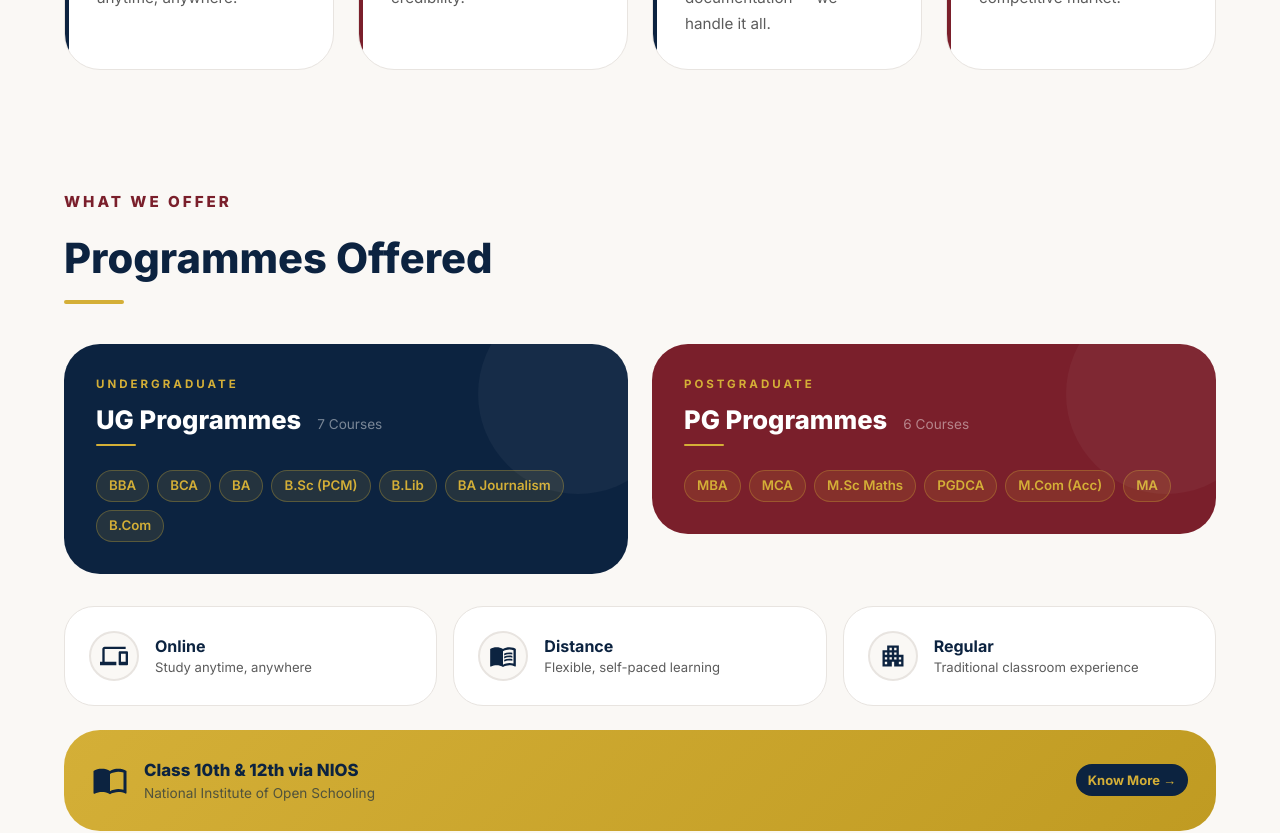
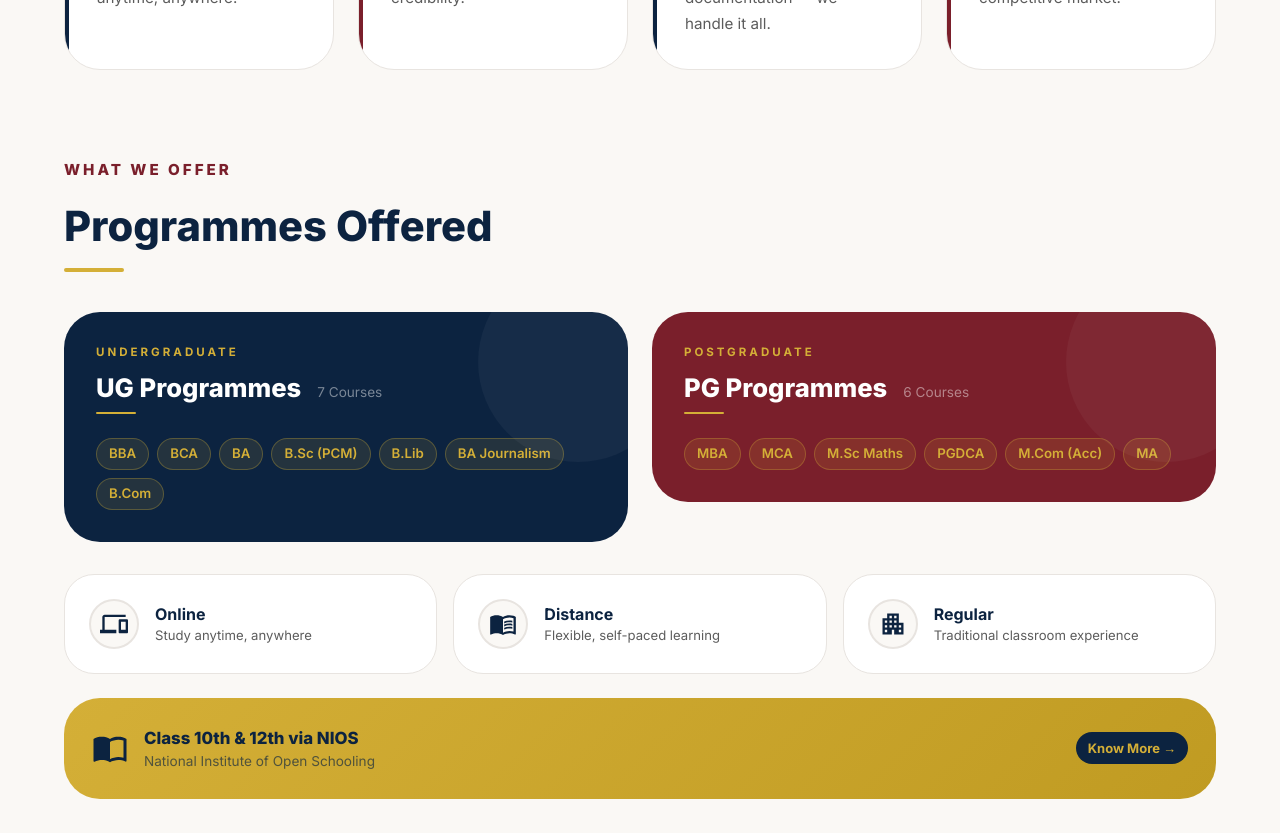
Before and after one commit to sriarpit/KIPE, a React (Vite) app: page / in a window 1280 px wide. Shown: the part 1860-2693 px from the top of the page. Built offline with nearby package versions, Linux system fonts and the light colour scheme.

Commit message:
Reduce top padding in Programmes section

```diff
--- a/src/components/Programmes.jsx
+++ b/src/components/Programmes.jsx
@@ -20,7 +20,7 @@ export default function Programmes() {
   const headerInView = useInView(headerRef, { once: true, margin: '-60px' });
 
   return (
-    <Box id="programmes" sx={{ py: { xs: 5, md: 7 }, bgcolor: '#FAF8F5' }}>
+    <Box id="programmes" sx={{ pt: { xs: 2, md: 3 }, pb: { xs: 5, md: 7 }, bgcolor: '#FAF8F5' }}>
       <Container maxWidth="lg">
 
         {/* Header */}
```
